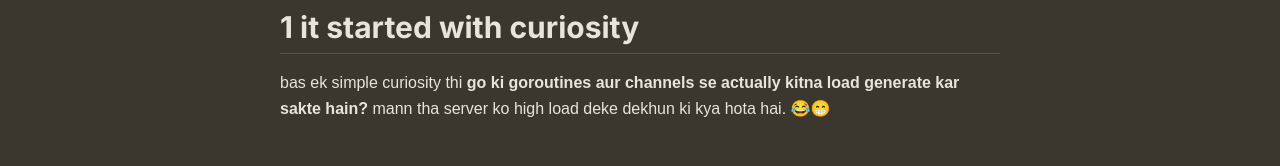
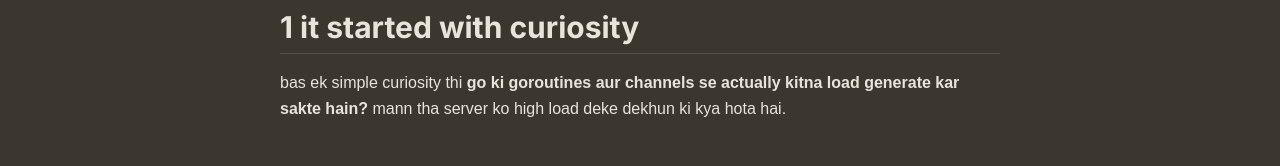
Before and after one commit to hariomop12/hariomop12.github.io, a React (Vite) app: page /blog/from-curiosity-to-go-storm-why-i-built-my-own-http-load-tester in a window 1280 px wide. Shown: the part 551-717 px from the top of the page. Built offline with nearby package versions, Linux system fonts and the light colour scheme; no server answers.

Commit message:
Update Blog “from-curiosity-to-go-storm-why-i-built-my-own-http-load-tester”

```diff
--- a/src/content/blogs/from-curiosity-to-go-storm-why-i-built-my-own-http-load-tester.mdx
+++ b/src/content/blogs/from-curiosity-to-go-storm-why-i-built-my-own-http-load-tester.mdx
@@ -13,7 +13,7 @@ published: true
 ## 1 it started with curiosity
 
 bas ek simple curiosity thi **go ki goroutines aur channels se actually kitna load generate kar sakte hain?**
-mann tha server ko high load deke dekhun ki kya hota hai. 😂😁
+mann tha server ko high load deke dekhun ki kya hota hai.
 
 ## 2 i didn't really have a big plan
 
```
